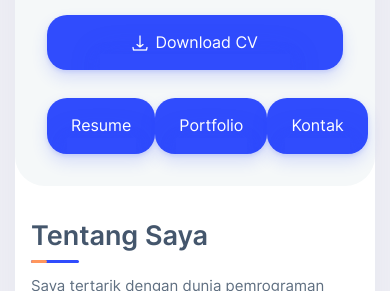
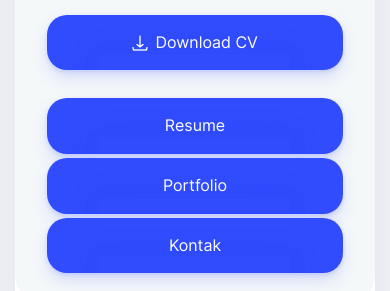
Before and after one commit to upi20/upi20.github.io, a plain HTML site: page index.html in a window 390 px wide. Shown: the part 553-844 px from the top of the page. Drawn offline with Linux system fonts and the light colour scheme; files whose address does not match are found by name.

Commit message:
fixbug: size button contact

```diff
--- a/assets/script.js
+++ b/assets/scriptv2.js
@@ -42,10 +42,10 @@
 
   <a class="btn" href="/cv.pdf"><i class="font-icon icon-download"></i> Download CV</a><br>
 
-  <div class="d-flex d-md-none">
-    <a class="btn btn-primary mt-1 w-auto" href="/resume.html">Resume</a></a>
-    <a class="btn btn-primary mt-1 w-auto" href="/portfolio.html">Portfolio</a>
-    <a class="btn btn-primary mt-1 w-auto" href="/contact.html">Kontak</a>
+  <div class="d-md-none ">
+    <a class="btn btn-primary mt-1" href="/resume.html">Resume</a></a>
+    <a class="btn btn-primary mt-1" href="/portfolio.html">Portfolio</a>
+    <a class="btn btn-primary mt-1" href="/contact.html">Kontak</a>
   </div>
   `);
 });
--- a/index.html
+++ b/index.html
@@ -322,7 +322,7 @@
 	<script src="./assets/js/common.js"></script>
 
 	<script src="./assets/demo/plugins-demo.js"></script>
-	<script src="./assets/script.js"></script>
+	<script src="./assets/scriptv2.js"></script>
 </body>
 
 </html>
```
